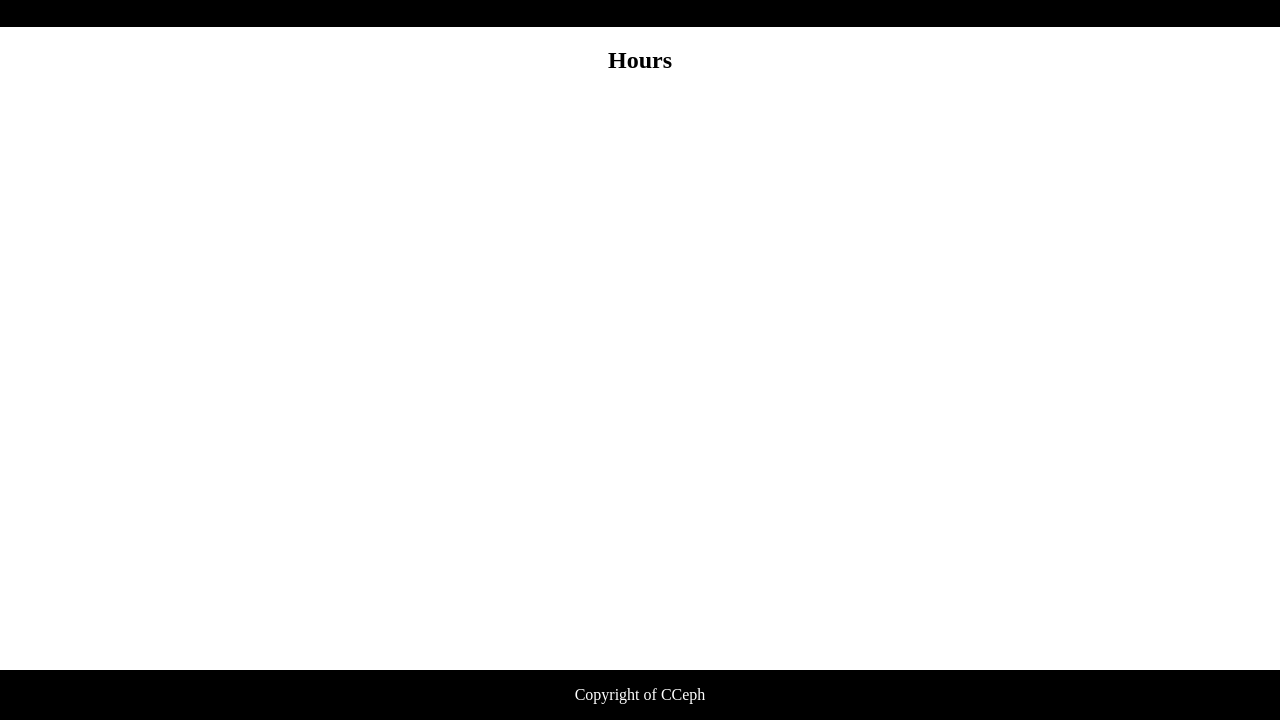
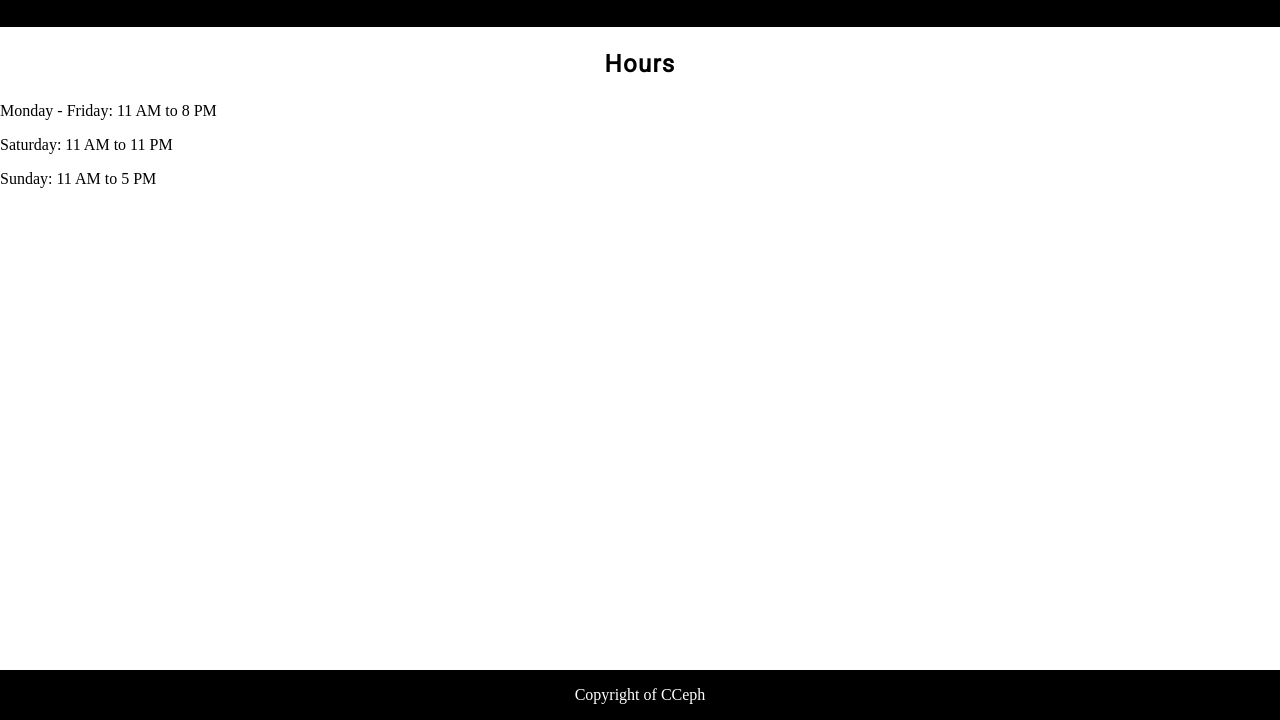
Before and after one commit to CCeph/restaurant-js, a website built with webpack: page dist/index.html in a window 1280 px wide. Shown: the part 80-800 px from the top of the page. Built offline with nearby package versions, Linux system fonts and the light colour scheme.

Commit message:
Add store hours

```diff
--- a/src/about.js
+++ b/src/about.js
@@ -1,4 +1,25 @@
 import { createHeader, createFooter, content } from "./homepage";
+
+function createHoursText() {
+  const hoursText = document.createElement("p");
+
+  // Used to simplify code as many linebreaks are needed.
+  const linebreak = document.createElement("br");
+  const lineOne = document.createElement("p");
+  lineOne.textContent = "Monday - Friday: 11 AM to 8 PM";
+  hoursText.appendChild(lineOne);
+  hoursText.appendChild(linebreak);
+  const lineTwo = document.createElement("p");
+  lineTwo.textContent = "Saturday: 11 AM to 11 PM";
+  hoursText.appendChild(lineTwo);
+  hoursText.appendChild(linebreak);
+  const lineThree = document.createElement("p");
+  lineThree.textContent = "Sunday: 11 AM to 5 PM";
+  hoursText.appendChild(lineThree);
+  hoursText.appendChild(linebreak);
+
+  return hoursText;
+}
 
 function createBodyMain() {
   const body = document.createElement("div");
@@ -7,6 +28,9 @@ function createBodyMain() {
   const hoursTitle = document.createElement("h2");
   hoursTitle.textContent = "Hours";
   body.appendChild(hoursTitle);
+
+  const hoursText = createHoursText();
+  body.appendChild(hoursText);
 
   return body;
 }
--- a/src/style.css
+++ b/src/style.css
@@ -1,4 +1,5 @@
-@import url("https://fonts.googleapis.com/css2?family=DM+Sans&display=swap");
+/* Imports DM Sans and Heebo */
+@import url("https://fonts.googleapis.com/css2?family=DM+Sans&family=Heebo&display=swap");
 
 * {
   box-sizing: border-box;
@@ -81,6 +82,9 @@ body {
 
 .main h2 {
   text-align: center;
+  font-family: "Heebo", system-ui, "Segoe UI", Roboto, Helvetica, Arial,
+    sans-serif, "Apple Color Emoji", "Segoe UI Emoji", "Segoe UI Symbol";
+  letter-spacing: 0.08rem;
 }
 
 /*End of main styling*/
```
